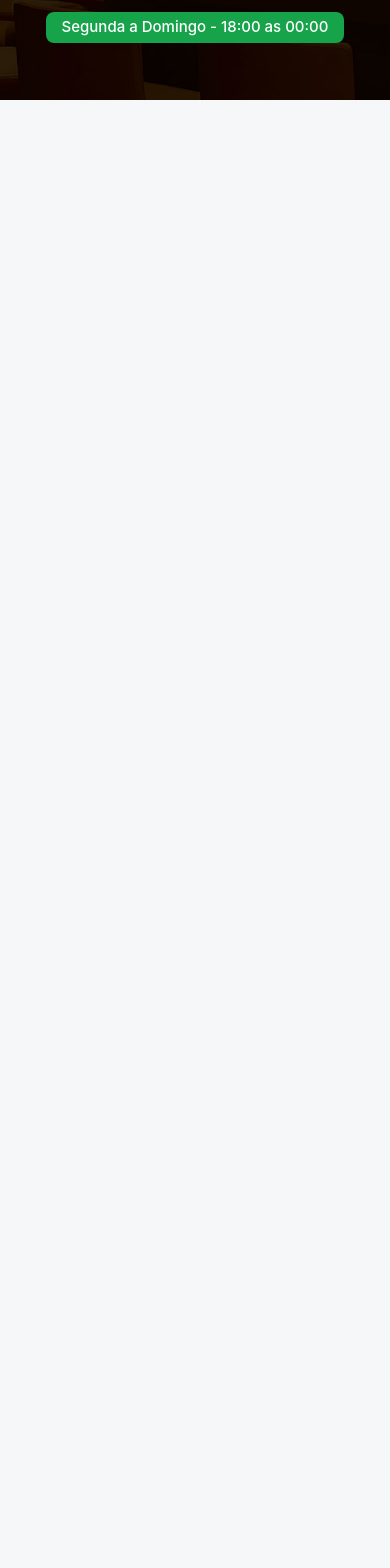
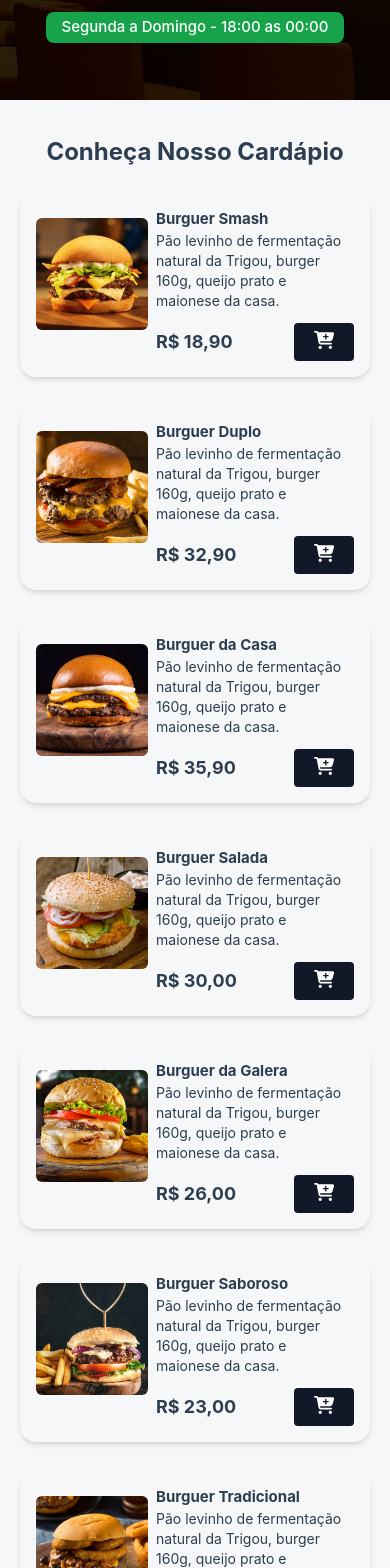
Before and after one commit to DevMatheusMarques/cardapio-online, a Vue app: page / in a window 390 px wide. Shown: the part 320-1888 px from the top of the page. Before the commit the page ends 844 px from the top, so only its background shows below. Built offline with nearby package versions, Linux system fonts and the light colour scheme.

Commit message:
feat: Created menu component.

```diff
--- a/package.json
+++ b/package.json
@@ -9,6 +9,11 @@
     "preview": "vite preview"
   },
   "dependencies": {
+    "@fortawesome/fontawesome-svg-core": "^6.6.0",
+    "@fortawesome/free-brands-svg-icons": "^6.6.0",
+    "@fortawesome/free-regular-svg-icons": "^6.6.0",
+    "@fortawesome/free-solid-svg-icons": "^6.6.0",
+    "@fortawesome/vue-fontawesome": "^3.0.8",
     "vue": "^3.4.29",
     "vue-router": "^4.3.3"
   },
--- /dev/null
+++ b/src/components/Card.vue
@@ -0,0 +1,62 @@
+<script>
+export default {
+  name: "CardBurger",
+  props: {
+    src: {
+      type: String,
+      required: true,
+    },
+    alt: {
+      type: String,
+      required: true,
+    },
+    dataName: {
+      type: String,
+      required: true,
+    },
+    dataDescription: {
+      type: String,
+      required: true,
+    },
+    dataPrice: {
+      type: Number,
+      required: true
+    }
+  },
+  computed: {
+    formattedPrice() {
+      return new Intl.NumberFormat('pt-BR', {
+        style: 'currency',
+        currency: 'BRL',
+      }).format(this.dataPrice);
+    }
+  }
+}
+</script>
+
+<template>
+  <div class="flex gap-2 box-border shadow-md p-4 rounded-2xl">
+    <img
+        :src="src"
+        :alt="alt"
+        class="w-28 h-28 rounded-md mt-2.5 hover:scale-110 hover:-rotate-2 duration-300">
+
+    <div class="w-full">
+      <p class="font-bold">{{ dataName }}</p>
+      <p class="text-sm">{{ dataDescription }}</p>
+
+      <div class="flex items-center gap-2 justify-between mt-3">
+        <p class="font-bold text-lg">{{ formattedPrice }}</p>
+        <button class="bg-gray-900 px-5 py-2 rounded text-white hover:bg-gray-700">
+          <font-awesome-icon
+              icon="fa fa-cart-plus"
+              class="text-lg"/>
+        </button>
+      </div>
+    </div>
+  </div>
+</template>
+
+<style scoped>
+/* Adicione estilos adicionais aqui, se necessário */
+</style>
--- /dev/null
+++ b/src/components/Menu.vue
@@ -0,0 +1,84 @@
+<script>
+import Card from "@/components/Card.vue";
+
+export default {
+  name: "Menu",
+  components: {Card}
+}
+</script>
+
+<template>
+  <main class="grid grid-cols-1 md:grid-cols-2 2xl:grid-cols-3 gap-7 md:gap-10 mx-auto max-w-7xl px-5 mb-16">
+    <Card
+        src="/public/assets/hamb-1.png"
+        alt="Burguer Smash"
+        data-name="Burguer Smash"
+        data-description="Pão levinho de fermentação natural da Trigou, burger 160g, queijo prato e maionese da casa."
+        :data-price="18.90"
+    />
+    <Card
+        src="/public/assets/hamb-2.png"
+        alt="Burguer Duplo"
+        data-name="Burguer Duplo"
+        data-description="Pão levinho de fermentação natural da Trigou, burger 160g, queijo prato e maionese da casa."
+        :data-price="32.90"/>
+    <Card
+        src="/public/assets/hamb-3.png"
+        alt="Burguer da Casa"
+        data-name="Burguer da Casa"
+        data-description="Pão levinho de fermentação natural da Trigou, burger 160g, queijo prato e maionese da casa."
+        :data-price="35.90"/>
+    <Card
+        src="/public/assets/hamb-4.png"
+        alt="Burguer Salada"
+        data-name="Burguer Salada"
+        data-description="Pão levinho de fermentação natural da Trigou, burger 160g, queijo prato e maionese da casa."
+        :data-price="30.00"/>
+    <Card
+        src="/public/assets/hamb-5.png"
+        alt="Burguer da Galera"
+        data-name="Burguer da Galera"
+        data-description="Pão levinho de fermentação natural da Trigou, burger 160g, queijo prato e maionese da casa."
+        :data-price="26.00"/>
+    <Card
+        src="/public/assets/hamb-6.png"
+        alt="Burguer Saboroso"
+        data-name="Burguer Saboroso"
+        data-description="Pão levinho de fermentação natural da Trigou, burger 160g, queijo prato e maionese da casa."
+        :data-price="23.00"/>
+    <Card
+        src="/public/assets/hamb-7.png"
+        alt="Burguer Tradicional"
+        data-name="Burguer Tradicional"
+        data-description="Pão levinho de fermentação natural da Trigou, burger 160g, queijo prato e maionese da casa."
+        :data-price="22.00"/>
+    <Card
+        src="/public/assets/hamb-8.png"
+        alt="Burguer Especial"
+        data-name="Burguer Especial"
+        data-description="Pão levinho de fermentação natural da Trigou, burger 160g, queijo prato e maionese da casa."
+        :data-price="30.00"/>
+  </main>
+
+  <h1 class="text-2xl md:text-3xl font-bold text-center mt-9 mb-6">Bebidas</h1>
+
+  <div class="grid grid-cols-1 md:grid-cols-2 2xl:grid-cols-3 gap-7 md:gap-10 mx-auto max-w-7xl px-2 mb-16">
+    <Card
+        src="/public/assets/refri-1.png"
+        alt="Refrigerante Coca-Cola Lata 350ml"
+        data-name="Coca-Cola Lata 350ml"
+        data-description="Refrigerante Coca-Cola Lata 350ml"
+        :data-price="6.00" class="w-full flex gap-2"/>
+    <Card
+        src="/public/assets/refri-2.png"
+        alt="Refrigerante Guaraná Antartica Lata 350ml"
+        data-name="Guaraná Antartica Lata 350ml"
+        data-description="Refrigerante Guaraná Antartica Lata 350ml"
+        :data-price="6.00"/>
+  </div>
+
+</template>
+
+<style scoped>
+
+</style>
--- a/src/main.js
+++ b/src/main.js
@@ -4,8 +4,20 @@ import { createApp } from 'vue'
 import App from './App.vue'
 import router from './router'
 
+/* import the fontawesome core */
+import { library } from '@fortawesome/fontawesome-svg-core'
+
+/* import font awesome icon component */
+import { FontAwesomeIcon } from '@fortawesome/vue-fontawesome'
+
+/* import specific icons */
+import { faCartPlus } from '@fortawesome/free-solid-svg-icons'
+
+/* add icons to the library */
+library.add(faCartPlus)
+
 const app = createApp(App)
 
 app.use(router)
-
+app.component('font-awesome-icon', FontAwesomeIcon)
 app.mount('#app')
--- a/src/views/DashboardMenu.vue
+++ b/src/views/DashboardMenu.vue
@@ -1,14 +1,17 @@
 <script>
 import Header from "@/components/Header.vue";
+import Menu from "@/components/Menu.vue";
 
 export default {
   name: "DashboardMenu",
-  components: {Header}
+  components: {Menu, Header}
 }
 </script>
 
 <template>
   <Header/>
+  <h1 class="text-2xl md:text-3xl font-bold text-center mt-9 mb-6">Conheça Nosso Cardápio</h1>
+  <Menu/>
 </template>
 
 <style scoped>
```
Also changed, not shown: 1 other file (tests, documents, lock files or other folders).
